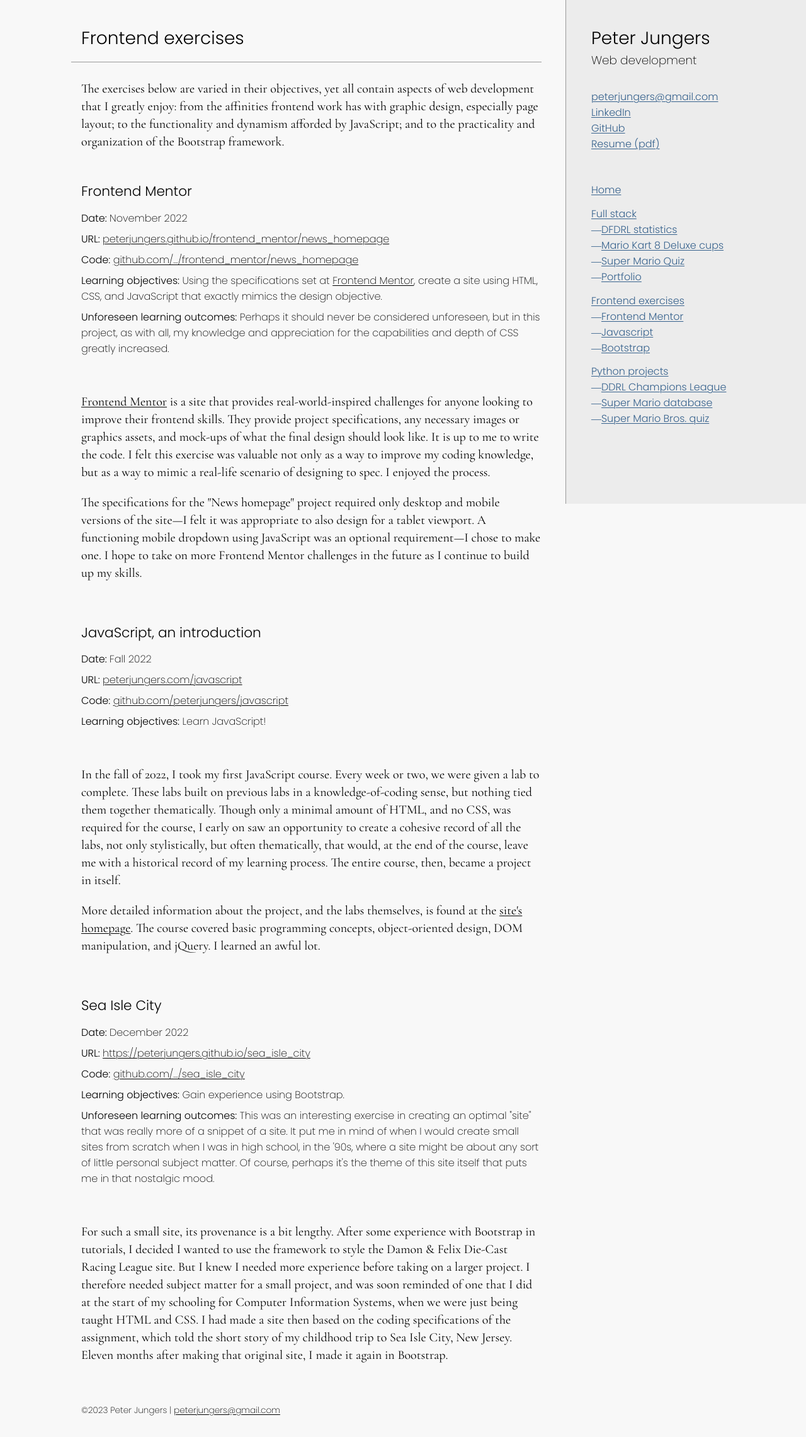
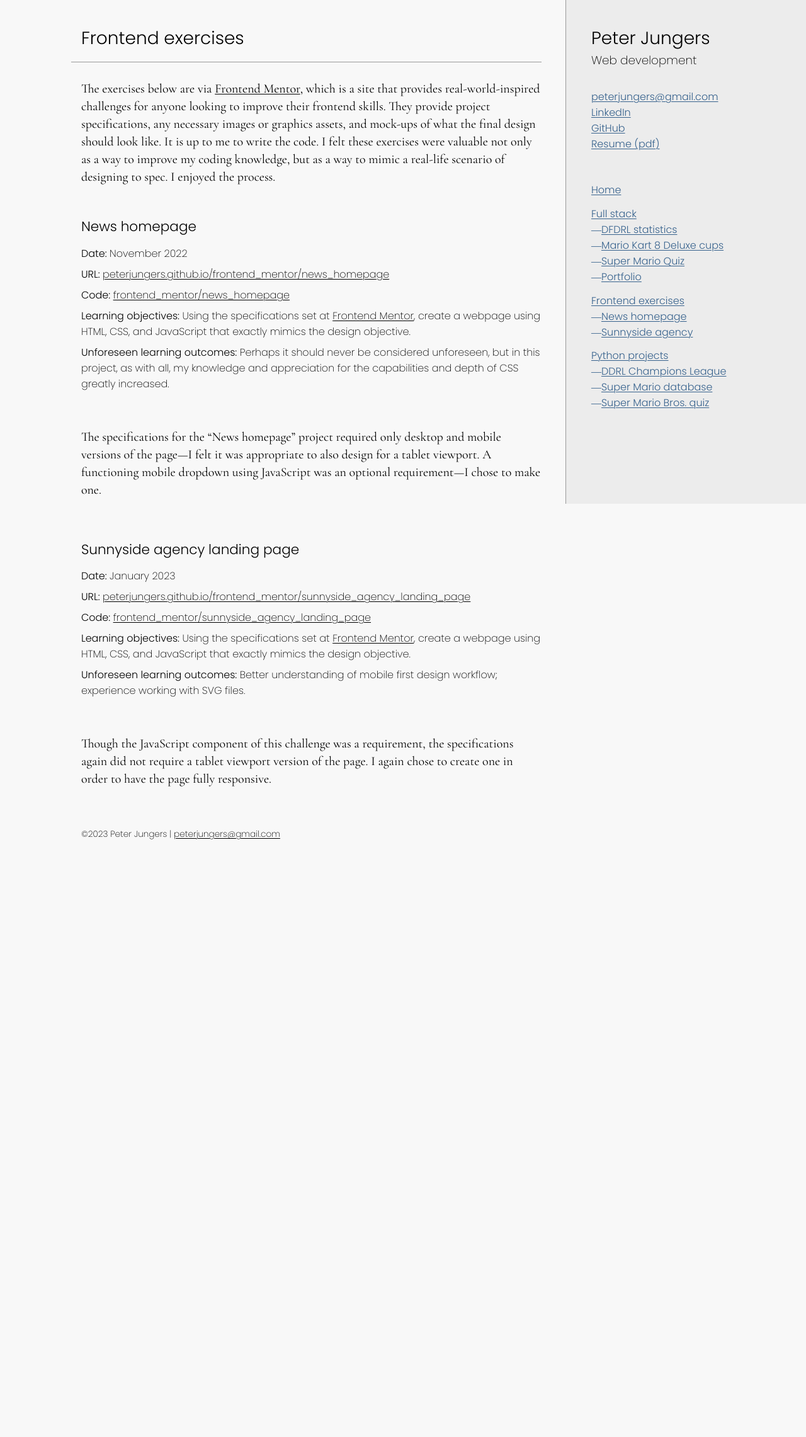
Before and after one commit to peterjungers/portfolio, a Flask app: page /frontend in a window 1280 px wide. Shown: the whole page at 63% size. After the commit the page ends 1333 px from the top, so only its background shows below. Run offline with Flask 2, Linux system fonts and the light colour scheme.

Commit message:
Update Frontend exercises; updates to viewports for header

```diff
--- a/portfolio/static/script.js
+++ b/portfolio/static/script.js
@@ -71,10 +71,13 @@ orientation, then viewport orientation changes with navMenu
 still open:
 */
 function setNavMenuSize() {
-    if (window.innerWidth > 450) {
+    if (window.innerWidth > 450 && window.innerWidth <= 1050) {
         navMenu.style.width = "375px";
     } else if (window.innerWidth <= 450) {
         navMenu.style.width = "100vw";
+    } else if (window.innerWidth > 1050) {
+        // Allows navMenu width to stretch again when window resized
+        navMenu.style.width = null;
     }
 }
 
--- a/portfolio/templates/frontend.html
+++ b/portfolio/templates/frontend.html
@@ -7,13 +7,13 @@
 {% block main_content %}
     <section class="paragraphs margin-btm-3">
         <p>
-            The exercises below are varied in their objectives, yet all contain aspects of web development that I greatly enjoy: from the affinities frontend work has with graphic design, especially page layout; to the functionality and dynamism afforded by JavaScript; and to the practicality and organization of the Bootstrap framework.
+            The exercises below are via <a href="https://www.frontendmentor.io" target="_blank">Frontend Mentor</a>, which is a site that provides real-world-inspired challenges for anyone looking to improve their frontend skills. They provide project specifications, any necessary images or graphics assets, and mock-ups of what the final design should look like. It is up to me to write the code. I felt these exercises were valuable not only as a way to improve my coding knowledge, but as a way to mimic a real-life scenario of designing to spec. I enjoyed the process.
         </p>
     </section>
 
-    <!-- Frontend Mentor -->
-    <section id="frontend-mentor" class="margin-btm-4">
-        <h2 class="project-heading">Frontend Mentor</h2>
+    <!-- News homepage -->
+    <section id="news-homepage" class="margin-btm-4">
+        <h2 class="project-heading">News homepage</h2>
         <div class="project-info">
             <ul>
                 <li>
@@ -23,10 +23,11 @@
                     <span class="text-weight-300">URL: </span><a href="http://peterjungers.github.io/frontend_mentor/news_homepage" target="_blank">peterjungers.github.io/frontend_mentor/news_homepage</a>
                 </li>
                 <li>
-                    <span class="text-weight-300">Code: </span><a href="https://github.com/peterjungers/peterjungers.github.io/tree/main/frontend_mentor/news_homepage" target="_blank">github.com/.../frontend_mentor/news_homepage</a>
+                    <span class="text-weight-300">Code: </span><a href="https://github.com/peterjungers/peterjungers.github.io/tree/main/frontend_mentor/news_homepage/" target="_blank">frontend_mentor/news_homepage</a>
                 </li>
                 <li>
-                    <span class="text-weight-300">Learning objectives: </span>Using the specifications set at <a href="https://www.frontendmentor.io/challenges/news-homepage-H6SWTa1MFl" target="_blank">Frontend Mentor</a>, create a site using HTML, CSS, and JavaScript that exactly mimics the design objective.
+                    <span class="text-weight-300">Learning objectives: </span>Using the specifications set at <a href="https://www.frontendmentor.io/challenges/news-homepage-H6SWTa1MFl" target="_blank">Frontend Mentor</a>, create a
+                    webpage using HTML, CSS, and JavaScript that exactly mimics the design objective.
                 </li>
                 <li>
                     <span class="text-weight-300">Unforeseen learning outcomes: </span>Perhaps it should never be considered unforeseen, but in this project, as with all, my knowledge and appreciation for the capabilities and depth of CSS greatly increased.
@@ -45,30 +46,30 @@
         </div>
         <div class="paragraphs">
             <p>
-                <a href="https://www.frontendmentor.io" target="_blank">Frontend Mentor</a> is a site that provides real-world-inspired challenges for anyone looking to improve their frontend skills. They provide project specifications, any necessary images or graphics assets, and mock-ups of what the final design should look like. It is up to me to write the code. I felt this exercise was valuable not only as a way to improve my coding knowledge, but as a way to mimic a real-life scenario of designing to spec. I enjoyed the process.
-            </p>
-            <p>
-                The specifications for the "News homepage" project required only desktop and mobile versions of the site—I felt it was appropriate to also design for a tablet viewport. A functioning mobile dropdown using JavaScript was an optional requirement—I chose to make one. I hope to take on more Frontend Mentor challenges in the future as I continue to build up my skills.
+                The specifications for the “News homepage” project required only desktop and mobile versions of the page—I felt it was appropriate to also design for a tablet viewport. A functioning mobile dropdown using JavaScript was an optional requirement—I chose to make one.
             </p>
         </div>
     </section>
 
     <!-- JavaScript -->
-    <section id="javascript" class="margin-btm-4">
-        <h2 class="project-heading">JavaScript, an introduction</h2>
+    <section id="sunnyside-agency" class="margin-btm-4">
+        <h2 class="project-heading">Sunnyside agency landing page</h2>
         <div class="project-info">
             <ul>
                 <li>
-                    <span class="text-weight-300">Date: </span>Fall 2022
+                    <span class="text-weight-300">Date: </span>January 2023
                 </li>
                 <li>
-                    <span class="text-weight-300">URL: </span><a href="#">peterjungers.com/javascript</a>
+                    <span class="text-weight-300">URL: </span><a href="https://peterjungers.github.io/frontend_mentor/sunnyside_agency_landing_page/" target="_blank">peterjungers.github.io/frontend_mentor/sunnyside_agency_landing_page</a>
                 </li>
                 <li>
-                    <span class="text-weight-300">Code: </span><a href="#">github.com/peterjungers/javascript</a>
+                    <span class="text-weight-300">Code: </span><a href="https://github.com/peterjungers/peterjungers.github.io/tree/main/frontend_mentor/sunnyside_agency_landing_page/" target="_blank">frontend_mentor/sunnyside_agency_landing_page</a>
                 </li>
                 <li>
-                    <span class="text-weight-300">Learning objectives: </span>Learn JavaScript!
+                    <span class="text-weight-300">Learning objectives: </span>Using the specifications set at <a href="https://www.frontendmentor.io/challenges/sunnyside-agency-landing-page-7yVs3B6ef" target="_blank">Frontend Mentor</a>, create a webpage using HTML, CSS, and JavaScript that exactly mimics the design objective.
+                </li>
+                <li>
+                    <span class="text-weight-300">Unforeseen learning outcomes: </span>Better understanding of mobile first design workflow; experience working with SVG files.
                 </li>
             </ul>
         </div>
@@ -88,54 +89,8 @@
         </div>
         <div class="paragraphs">
             <p>
-                In the fall of 2022, I took my first JavaScript course. Every week or two, we were given a lab to complete. These labs built on previous labs in a knowledge-of-coding sense, but nothing tied them together thematically. Though only a minimal amount of HTML, and no CSS, was required for the course, I early on saw an opportunity to create a cohesive record of all the labs, not only stylistically, but often thematically, that would, at the end of the course, leave me with a historical record of my learning process. The entire course, then, became a project in itself.
-            </p>
-            <p>
-                More detailed information about the project, and the labs themselves, is found at the <a href="#">site's homepage</a>. The course covered basic programming concepts, object-oriented design, DOM manipulation, and jQuery. I learned an awful lot.
+                Though the JavaScript component of this challenge was a requirement, the specifications again did not require a tablet viewport version of the page. I again chose to create one in order to have the page fully responsive.
             </p>
         </div>
     </section>
-
-    <!-- Sea Isle City -->
-    <section id="sea-isle-city" class="margin-btm-4">
-        <h2 class="project-heading">Sea Isle City</h2>
-        <div class="project-info">
-            <ul>
-                <li>
-                    <span class="text-weight-300">Date: </span>December 2022
-                </li>
-                <li>
-                    <span class="text-weight-300">URL: </span><a href="https://peterjungers.github.io/sea_isle_city" target="_blank">https://peterjungers.github.io/sea_isle_city</a>
-                </li>
-                <li>
-                    <span class="text-weight-300">Code: </span><a href="https://github.com/peterjungers/peterjungers.github.io/tree/main/sea_isle_city" target="_blank">github.com/.../sea_isle_city</a>
-                </li>
-                <li>
-                    <span class="text-weight-300">Learning objectives: </span>Gain experience using Bootstrap.
-                </li>
-                <li>
-                    <span class="text-weight-300">Unforeseen learning outcomes: </span>This was an interesting exercise in creating an optimal "site" that was really more of a snippet of a site. It put me in mind of when I would create small sites from scratch when I was in high school, in the '90s, where a site might be about any sort of little personal subject matter. Of course, perhaps it's the theme of this site itself that puts me in that nostalgic mood.
-                </li>
-            </ul>
-        </div>
-        <div class="image-flex">
-            <figure class="align-center">
-                <img src="" alt="">
-                <figcaption></figcaption>
-            </figure>
-            <figure class="align-center">
-                <img src="" alt="">
-                <figcaption></figcaption>
-            </figure>
-        </div>
-        <div class="paragraphs">
-            <p>
-                For such a small site, its provenance is a bit lengthy. After some experience with Bootstrap in tutorials, I decided I wanted to use the framework to style the Damon & Felix Die-Cast Racing League site. But I knew I needed more experience before taking on a larger project. I therefore needed subject matter for a small project, and was soon reminded of one that I did at the start of my schooling for Computer Information Systems, when we were just being taught HTML and CSS. I had made a site then based on the coding specifications of the assignment, which told the short story of my childhood trip to Sea Isle City, New Jersey. Eleven months after making that original site, I made it again in Bootstrap.
-            </p>
-            <p>
-
-            </p>
-        </div>
-    </section>
-
 {% endblock main_content %}
--- a/portfolio/templates/full_stack.html
+++ b/portfolio/templates/full_stack.html
@@ -96,7 +96,7 @@
                 Mario Kart 8 Deluxe for the Nintendo Switch contains, to date, 72 tracks spread over 18 cups. The goal of my Cup Generator is to expand upon these original cups by constructing new ones based on thematic similarities across tracks throughout the game. For example, a number of tracks are set in the sky; others take place within large buildings. I therefore created a database of the tracks in the game, determined what the new thematic cups would be, then constructed the user interface to allow the easy viewing of these new cups. Like with the DFDRL project, I wanted to create a site that I could use. The site is updated and expanded every few months as Nintendo releases new tracks for the game.
             </p>
             <p>
-                This was my second Flask project, and first that was completely independent. My <a href="#">first Flask site</a>, though necessarily containing unique SQLAlchemy queries, relied heavily on tutorials for its HTML and CSS. With the Mario Kart 8 Deluxe Cup Generator, however, I became more comfortable and confident with all aspects of the framework, a trend that continues with each subsequent project I work on..
+                This was my second Flask project, and first that was completely independent. My <a href="#">first Flask site</a>, though necessarily containing unique SQLAlchemy queries, relied heavily on tutorials for its HTML and CSS. With the Mario Kart 8 Deluxe Cup Generator, however, I became more comfortable and confident with all aspects of the framework, a trend that continues with each subsequent project I work on.
             </p>
         </div>
     </section>
--- a/portfolio/templates/template.html
+++ b/portfolio/templates/template.html
@@ -59,9 +59,8 @@ Date: January 2023
                         <li class="list-em-dash"><a href="{{ url_for('full_stack', _anchor='super-mario-quiz') }}">Super Mario Quiz</a></li>
                         <li class="list-em-dash"><a href="{{ url_for('full_stack', _anchor='portfolio') }}">Portfolio</a></li>
                         <li class="super-link"><a href="{{ url_for('frontend') }}">Frontend exercises</a></li>
-                        <li class="list-em-dash"><a href="{{ url_for('frontend', _anchor='frontend-mentor') }}">Frontend Mentor</a></li>
-                        <li class="list-em-dash"><a href="{{ url_for('frontend', _anchor='javascript') }}">Javascript</a></li>
-                        <li class="list-em-dash"><a href="{{ url_for('frontend', _anchor='sea-isle-city') }}">Bootstrap</a></li>
+                        <li class="list-em-dash"><a href="{{ url_for('frontend', _anchor='news-homepage') }}">News homepage</a></li>
+                        <li class="list-em-dash"><a href="{{ url_for('frontend', _anchor='sunnyside-agency') }}">Sunnyside agency</a></li>
                         <li class="super-link"><a href="{{ url_for('python') }}">Python projects</a></li>
                         <li class="list-em-dash"><a href="{{ url_for('python', _anchor='ddrl-champions-league') }}">DDRL Champions League</a></li>
                         <li class="list-em-dash"><a href="{{ url_for('python', _anchor='smb-character-db') }}">Super Mario database</a></li>
```
Also changed, not shown: portfolio/static/style.css (+15 -35 lines), portfolio/templates/index.html (+9 -9 lines), portfolio/templates/python.html (+7 -7 lines).
